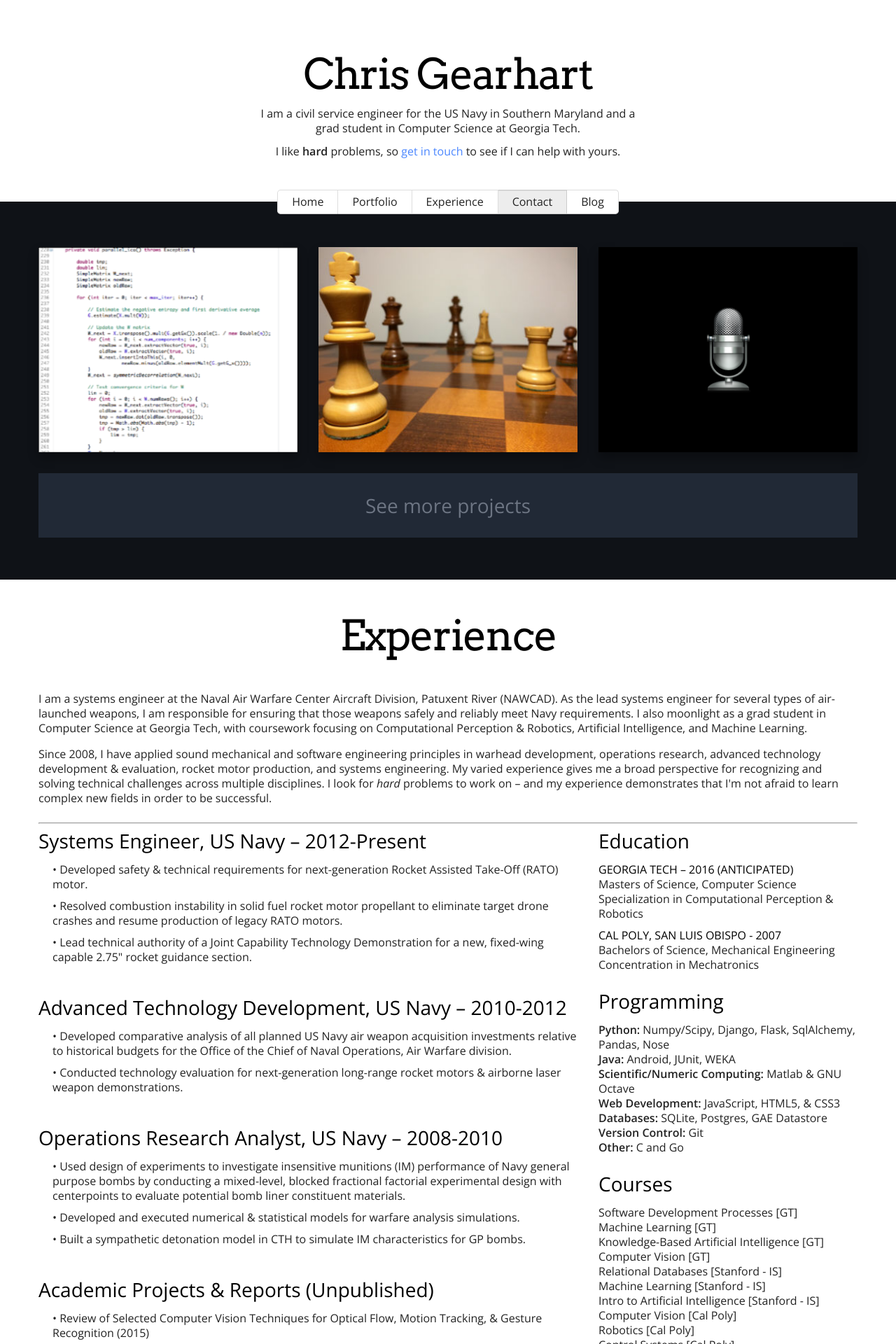
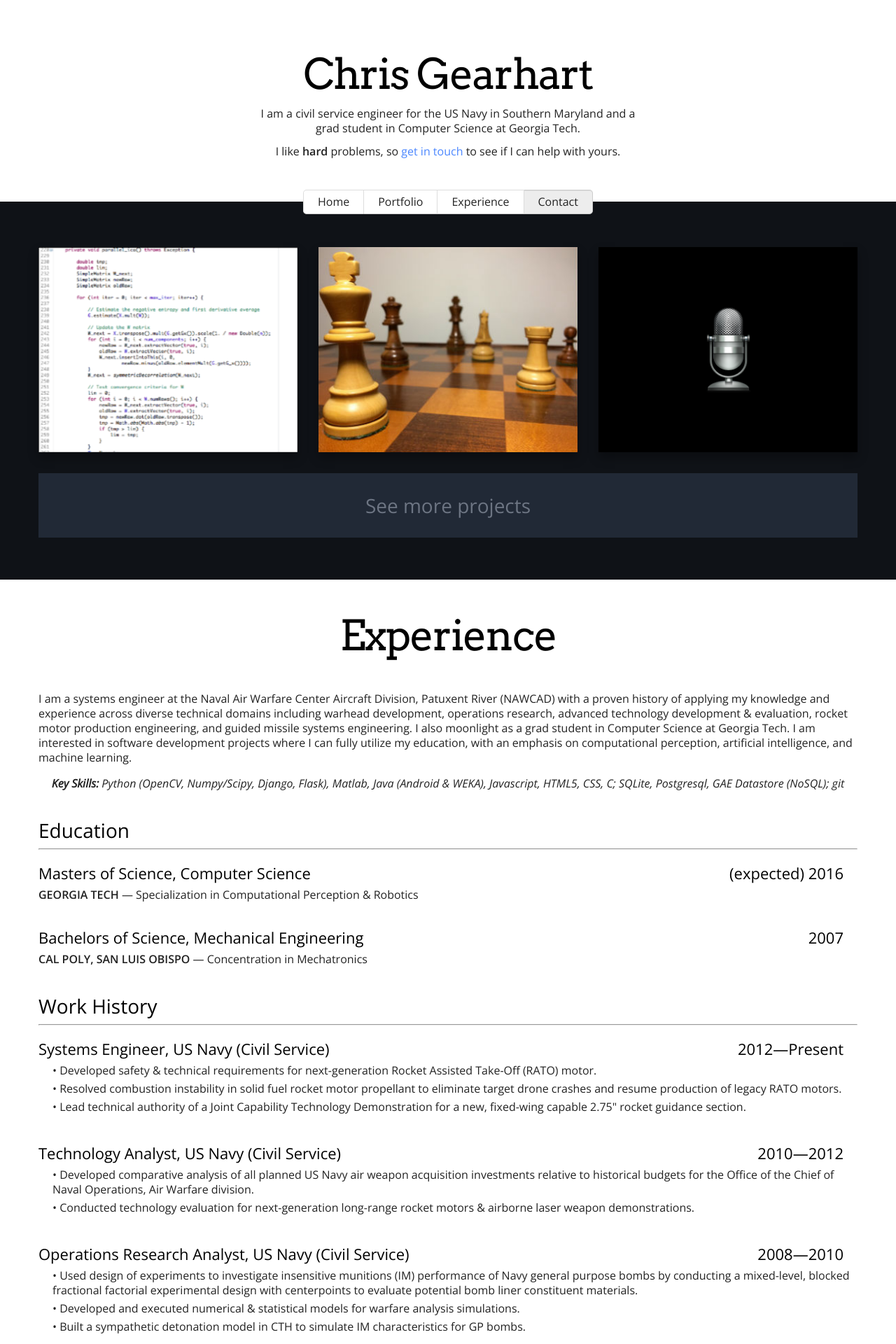
Before and after one commit to cgearhart/cgearhart.github.io, a Jekyll site: the page built from index.html, in a window 1280 px wide. Shown: the top 1920 px of the page at 70% size. Built offline with Jekyll 4.4.1, drawn with Linux system fonts in a browser that asks for light colours; nearby versions of some CDN libraries; some of the changed text lies outside the part shown.

Commit message:
Restyle page to reduce clutter; abstract degrees/jobs to YAML static header templating

```diff
--- a/css/style.css
+++ b/css/style.css
@@ -2,20 +2,20 @@ html * {max-height:1000000px;-webkit-text-size-adjust:100%;-moz-text-size-adjust
 body{-webkit-font-smoothing: antialiased;color:#222;padding:0;margin:0;font:300 16px/21px 'Open sans',Helvetica,Arial,sans-serif;overflow-x:hidden}
 #main{overflow-x:hidden}
 
-h1,h2,h3,h4{color:#000;font-weight:400}
+h1,h2,h3,h4,h5{color:#000;font-weight:400}
 h1,h2{font:60px/60px Arvo;letter-spacing:-2px;margin:50px 0;padding:0;text-align:center;}
-h3,.post h2,.post h3{font-family:'Open Sans',Helvetica,Arial,sans-serif;font-size:28px;margin:0 0 15px;font-weight:300;line-height:32px}
-h4{margin:10px 0 0;text-transform:uppercase;}
+h3,.post h2,.post h3{font-family:'Open Sans',Helvetica,Arial,sans-serif;font-size:28px;margin:40px 0 10px 0;line-height:32px}
+h4{font-family:'Open Sans',Helvetica,Arial,sans-serif;font-size:22px;margin:15px 0 10px 0;font-weight: 300;}
+h5{margin:10px 0 0;text-transform:uppercase;}
 a{text-decoration:none;color:#4b87ff;}
-a:hover{text-decoration:none;color:#4b87ff}
+a:hover, a:active, a:link{text-decoration:none;color:#4b87ff}
 p{margin:0 0 1em;}
-abbr{border-bottom:1px dotted #ddd;cursor:help;}
 b,strong{font-weight:600;}
 pre,code{font-family:"Courier New", Courier, monospace;word-wrap:break-word;}
 pre{padding:0 5px;}
+.upper{text-transform:uppercase;}
+.pub{font-style: italic;}
 .muted{opacity:0.5}
-.tooltip{font-size:14px;}
-.tooltip.in{opacity:1;filter:alpha(opacity=1);}
 
 .alignleft{text-align:left;}
 .alignright{text-align:right;}
@@ -72,11 +72,6 @@ pre{padding:0 5px;}
 		#content h3{font-size:18px;}
 		#content .title a{color:#000;}
 		#content .title a:hover{color:#4b87ff;}
-	#pagebuttons{text-align:center;margin:0 auto 30px;height:0;position:relative;top:-17px;z-index:2;}
-		#pagebuttons.back{top:12px!important;}
-		#pagebuttons .nav{display:inline-block;zoom:1;*display:inline;border-radius:5px;overflow:hidden;background:#ddd;color:#444;border:1px solid #ddd;}
-		#pagebuttons a{background:#fff url('../img/filter-bg.gif');color:#222;font-size:16px;line-height:33px;height:33px;padding:0 10px;display:inline-block;zoom:1;*display:inline;border-left-width:0;border-bottom-color:#ccc;}
-		#pagebuttons a:hover{background:#ededed url('../img/filter-bg-active.gif');}
 
 #portfolio{padding-top:65px;background:#0F1217;border-top:1px #000;border-bottom:1px #000;border-top:1px #000;padding-bottom:30px;position:relative;z-index:1}
 	.items{margin:0;padding:0;list-style:inside none;}
@@ -96,28 +91,22 @@ pre{padding:0 5px;}
 			#github a:hover{background:#2A3445;-webkit-transition:none;-moz-transition:none;transition:none;}
 			#github img{height:185px;}
 
-#skills{position:relative;box-shadow: 0 8px 14px 0px rgba(0,0,1,0.8);}
-	#skills ul,#courses ul,#history ul{margin:0;padding:0}
-		#skills li, #courses li{list-style:inside none;padding:0;}
-		#jobs li{list-style:inside none;padding:0 0 10px 20px;}
-	#history p{margin:0}
-	#history .job{margin:0 0 35px;}
-		.job .year{white-space: nowrap;}
-	.experience{padding:0 0 50px;margin:0 0 65px;border-bottom:1px dotted #ddd;}
-	#education,#courses,#tools{margin-bottom:25px;}
+#experience{position:relative;}
+	#experience ul{margin:0;padding:0}
+		#experience li{list-style:inside none;padding:0;}
+	#skills li{margin:0;padding:0 0 5px 20px;}
+	#skills p{margin:0}
+	#skills .entry{margin:0 0 25px;}
+		.entry .year{white-space: nowrap;}
+		.year{text-align:right;padding:0 20px 0 0;}
 
 #contact, .blog{background:#0F1217;padding-bottom:40px;border-top:1px solid #ddd;color:#fff;border-top:1px #000;}
 	#contact h2, #contact h3, .blog h3{color:#fff}
-	.errors,.success{margin:0 0 10px;padding:10px;list-style:none;border:1px solid #000}
-		.errors{background:#d55;}
-		.errors li{margin:0;padding:0;}
-		.success{background:#5d5;color:#252;}
 
 @media (max-width: 979px) {
 	.item{width:228px;height:181px;}
 	.item .description p{font-size:14px;line-height:18px;}
 	.item .description p+p{display:none;}
-	#education, #courses, #tools{margin-bottom:40px;}
 }
 @media (min-width: 1200px) {
 	.item{width:370px;height:293px;}
@@ -127,22 +116,18 @@ pre{padding:0 5px;}
 	*{box-shadow:none!important;margin:0!important;padding:0!important;}
 	body{font-size:13px;line-height:18px;margin:30px!important;}
 	a[href]:after,abbr:after{content:""!important;float:left;}
-	.mainintro,.container,#jobs,#education,#courses,#tools{width:100%;max-width:100%;}
-	.menu,#portfolio,form,#banner-text p,#contact,#competitions{display:none!important;}
+	.mainintro,.container,.entries{width:100%;max-width:100%;}
+	.menu,#portfolio,/*form*/,#banner-text p,#contact{display:none!important;}
 
 	#banner-text{display:block!important;border-bottom:1px dotted #000;padding-bottom:15px!important;}
 		.mainintro,.slideleft,.slideright,.slideup{opacity:1!important;position:static!important;}
 		.intro{height:auto;border:0;}
 		.intro,.intro h1{margin:0;padding:0;width:auto;height:auto;text-align:center;}
 
-	#content,#skills,#contact{margin:0;padding:0;}
+	#content,#experience,#contact{margin:0;padding:0;}
 
-	#skills{box-shadow:none!important;border:none!important;}
-		#skills .experience .column{position:static!important;float:left!important;width:30%;padding-right:3%!important;}
-		.experience{padding:10px 0 20px!important;margin:0 0 15px!important;border-bottom:1px dotted #000;}
-		#jobs{padding:0 0 10px!important;margin:0 0 15px!important;border-bottom:1px dotted #000;}
-			.job{padding-bottom:10px!important;}
-		#education .education-item{position:static!important;float:left!important;width:50%!important;}
+	#experience{box-shadow:none!important;border:none!important;}
+		.entries{padding:0 0 10px!important;margin:0 0 15px!important;border-bottom:1px dotted #000;}
 
 	h1{font-size:45px;text-align:left!important}
 	h2{display:none;}
--- a/index.html
+++ b/index.html
@@ -42,6 +42,36 @@ projects-extra:
                  <p>The Wine Rack API is written in Python using Django and Django-RestFramework.</p>
     img:         img/portfolio/WineRack.jpg
     url:         https://bitbucket.org/cgearhart/wineapp
+
+degrees:
+  - name:           Masters of Science, Computer Science
+    date:           (expected) 2016
+    school:         Georgia Tech
+    specialization: Specialization in Computational Perception &amp; Robotics
+  - name:           Bachelors of Science, Mechanical Engineering
+    date:           2007
+    school:         Cal Poly, San Luis Obispo
+    specialization: Concentration in Mechatronics
+
+jobs:
+  - name:       Systems Engineer, US Navy (Civil Service)
+    startDate:  2012
+    endDate:    Present
+    item1:      Developed safety &amp; technical requirements for next-generation Rocket Assisted Take-Off (RATO) motor.
+    item2:      Resolved combustion instability in solid fuel rocket motor propellant to eliminate target drone crashes and resume production of legacy RATO motors.
+    item3:      Lead technical authority of a Joint Capability Technology Demonstration for a new, fixed-wing capable 2.75" rocket guidance section.
+  - name:       Technology Analyst, US Navy (Civil Service)
+    startDate:  2010
+    endDate:    2012
+    item1:      Developed comparative analysis of all planned US Navy air weapon acquisition investments relative to historical budgets for the Office of the Chief of Naval Operations, Air Warfare division.
+    item2:      Conducted technology evaluation for next-generation long-range rocket motors &amp; airborne laser weapon demonstrations.
+    item3:
+  - name:       Operations Research Analyst, US Navy (Civil Service)
+    startDate:  2008
+    endDate:    2010
+    item1:      Used design of experiments to investigate insensitive munitions (IM) performance of Navy general purpose bombs by conducting a mixed-level, blocked fractional factorial experimental design with centerpoints to evaluate potential bomb liner constituent materials.
+    item2:      Developed and executed numerical &amp; statistical models for warfare analysis simulations.
+    item3:      Built a sympathetic detonation model in CTH to simulate IM characteristics for GP bombs.
 ---
 <!DOCTYPE html>
 <html lang="en">
@@ -52,7 +82,9 @@ projects-extra:
 </head>
 
 <body data-spy="scroll" data-target=".menu">
+
   <div id="main">
+
     <div class="intro">
       <div class="mainintro">
         <div id="banner-text">
@@ -60,11 +92,13 @@ projects-extra:
         </div>
       </div>
     </div>
+
     <div class="menu" data-spy="affix" data-offset-top="270">
       <ul class="nav">
-                <li><a class="active" href="#main">Home</a></li><li><a href="#portfolio">Portfolio</a></li><li><a href="#skills">Experience</a></li><li><a href="#contact">Contact</a></li><li><a href="/blog">Blog</a></li>
+        <li><a class="active" href="#main">Home</a></li><li><a href="#portfolio">Portfolio</a></li><li><a href="#experience">Experience</a></li><li><a href="#contact">Contact</a></li><!-- <li><a href="/blog">Blog</a></li> -->
       </ul>
     </div>
+
     <div id="portfolio" data-stellar-background-ratio="0.2" class="section row-fluid">
       <div class="container">
         <ul class="items">
@@ -82,9 +116,11 @@ projects-extra:
           {% endfor %}
 
         </ul>
+
         <div id="more">
           <a href="">See more projects</a>
         </div>
+
         <div id="extra-items">
           <ul class="items">
 
@@ -98,120 +134,109 @@ projects-extra:
                 </div>
               </a>
             </li>
+            {% endfor %}
 
-                {% endfor %}
             <li id="github">
               <a target="_blank" href="http://github.com/cgearhart">
                 <img src="img/portfolio/github.png" alt="" />
               </a>
             </li>
-            </ul>
-        </div>
-    </div>
-</div>
-<div id="skills" class="section">
-    <div class="container">
-        <h2>Experience</h2>
-        <div class="row-fluid context">
-            <p>I am a systems engineer at the Naval Air Warfare Center Aircraft Division, Patuxent River (NAWCAD). As the lead systems engineer for several types of air-launched weapons, I am responsible for ensuring that those weapons safely and reliably meet Navy requirements. I also moonlight as a grad student in Computer Science at Georgia Tech, with coursework focusing on Computational Perception &amp; Robotics, Artificial Intelligence, and Machine Learning.</p>
 
-            <p>Since 2008, I have applied sound mechanical and software engineering principles in warhead development, operations research, advanced technology development &amp; evaluation, rocket motor production, and systems engineering. My varied experience gives me a broad perspective for recognizing and solving technical challenges across multiple disciplines. I look for <em>hard</em> problems to work on &ndash; and my experience demonstrates that I'm not afraid to learn complex new fields in order to be successful.</p>
-        </div>
-        <hr>
-        <div class="row-fluid" id="history">
-            <div id="jobs" class="span8">
-                <div class="job">
-                    <h3>Systems Engineer, US Navy<span class='year'> – 2012-Present</span></h3>
-                    <ul>
-                        <li>•   Developed safety &amp; technical requirements for next-generation Rocket Assisted Take-Off (RATO) motor.</li>
-                        <li>•   Resolved combustion instability in solid fuel rocket motor propellant to eliminate target drone crashes and resume production of legacy RATO motors.</li>
-                        <li>•   Lead technical authority of a Joint Capability Technology Demonstration for a new, fixed-wing capable 2.75" rocket guidance section.</li>
-                    </ul>
-                </div>
-                <div class="job">
-                    <h3>Advanced Technology Development, US Navy<span class='year'> – 2010-2012</span></h3>
-                    <ul>
-                        <li>•   Developed comparative analysis of all planned US Navy air weapon acquisition investments relative to historical budgets for the Office of the Chief of Naval Operations, Air Warfare division.</li>
-                        <li>•   Conducted technology evaluation for next-generation long-range rocket motors &amp; airborne laser weapon demonstrations.</li>
-                    </ul>
-                </div>
-                <div class="job">
-                    <h3>Operations Research Analyst, US Navy<span class='year'> – 2008-2010</span></h3>
-                    <ul>
-                        <li>•   Used design of experiments to investigate insensitive munitions (IM) performance of Navy general purpose bombs by conducting a mixed-level, blocked fractional factorial experimental design with centerpoints to evaluate potential bomb liner constituent materials.</li>
-                        <li>•   Developed and executed numerical &amp; statistical models for warfare analysis simulations.</li>
-                        <li>•   Built a sympathetic detonation model in CTH to simulate IM characteristics for GP bombs.</li>
-                    </ul>
-                </div>
-                <div class="job">
-                    <h3>Academic Projects &amp; Reports (Unpublished)</h3>
-                    <ul>
-                        <li>•   Review of Selected Computer Vision Techniques for Optical Flow, Motion Tracking, &amp; Gesture Recognition (2015)</li>
-                        <li>•   Designing an AI Agent to use Visual Reasoning in Solving Raven's Progressive Matrices (2015)</li>
-                        <li>•   Reinforcement Learning in Markov Decision Processes (2014)</li>
-                        <li>•   Local Randomized Search, Clustering, &amp; Unsupervised Learning Methods (2014)</li>
-                        <li>•   Survey of Supervised Learning Methods -- SVM, k-NN, Boosting, Decision Trees, and ANNs (2014)</li>
-                        <li>•   Localization Using Ultrasonic Sensors in an Electronic Travel Aid (2007)</li>
-                        <li>•   Playing Card Identification Under Similarity Transform Using Geometric Hashing (2007)</li>
-                        <li>•   Autonomous Robot using Motorolla MC68HC12 (2006)</li>
-                    </ul>
-                </div>
-            </div>
-            <div id="education" class="span4">
-                <h3>Education</h3>
-                <div class="education-item">
-                    <h4>Georgia Tech – 2016 (anticipated)</h4>
-                    <p>Masters of Science, Computer Science</p>
-                    <p>Specialization in Computational Perception &amp; Robotics</p>
-                </div>
-                <div class="education-item">
-                    <h4>Cal Poly, San Luis Obispo - 2007</h4>
-                    <p>Bachelors of Science, Mechanical Engineering</p>
-                    <p>Concentration in Mechatronics</p>
-                </div>
-            </div>
-
-            <div id="tools" class="span4">
-                <h3>Programming</h3>
-                <ul>
-                    <li><b>Python:</b> Numpy/Scipy, Django, Flask, SqlAlchemy, Pandas, Nose</li>
-                    <li><b>Java:</b> Android, JUnit, WEKA</li>
-                    <li><b>Scientific/Numeric Computing:</b> Matlab &amp; GNU Octave</li>
-                    <li><b>Web Development:</b> JavaScript, HTML5, &amp; CSS3</li>
-                    <li><b>Databases:</b> SQLite, Postgres, GAE Datastore</li>
-                    <li><b>Version Control:</b> Git</li>
-                    <li><b>Other:</b> C and Go</li>
-                </ul>
-            </div>
-
-            <div id="courses" class="span4">
-                <h3>Courses</h3>
-                <ul>
-                    <li>Software Development Processes [GT]</li>
-                    <li>Machine Learning [GT]</li>
-                    <li>Knowledge-Based Artificial Intelligence [GT]</li>
-                    <li>Computer Vision [GT]</li>
-                    <li>Relational Databases [Stanford - IS]</li>
-                    <li>Machine Learning [Stanford - IS]</li>
-                    <li>Intro to Artificial Intelligence [Stanford - IS]</li>
-                    <li>Computer Vision [Cal Poly]</li>
-                    <li>Robotics [Cal Poly]</li>
-                    <li>Control Systems [Cal Poly]</li>
           </ul>
         </div>
 
       </div>
     </div>
+
+    <div id="experience" class="section">
+      <div class="container">
+
+        <h2>Experience</h2>
+        <div class="row-fluid context">
+          <p>I am a systems engineer at the Naval Air Warfare Center Aircraft Division, Patuxent River (NAWCAD) with a proven history of applying my knowledge and experience across diverse technical domains including warhead development, operations research, advanced technology development &amp; evaluation, rocket motor production engineering, and guided missile systems engineering. I also moonlight as a grad student in Computer Science at Georgia Tech. I am interested in software development projects where I can fully utilize my education, with an emphasis on computational perception, artificial intelligence, and machine learning.</p>
         </div>
-<div id="contact" class="section" data-stellar-background-ratio="0.2">
+
+        <div class="aligncenter pub"><b>Key Skills:</b> Python (OpenCV, Numpy/Scipy, Django, Flask), Matlab, Java (Android &amp; WEKA), Javascript, HTML5, CSS, C; SQLite, Postgresql, GAE Datastore (NoSQL); git</div>
+
+        <div id="skills" class="row-fluid">
+          <div class="entries">
+
+
+            <h3>Education</h3><hr>
+            {% for degree in page.degrees %}
+            <div class="entry">
+              <div class="span8"><h4>{{ degree.name }}</h4></div><div class="year span4"><h4>{{ degree.date }}</h4></div>
+              <b class="upper">{{ degree.school }}</b>  &mdash; {{ degree.specialization }}
+            </div>
+            {% endfor %}
+
+
+            <h3>Work History</h3><hr>
+            {% for job in page.jobs %}
+            <div class="entry">
+              <div class="span8"><h4>{{ job.name }}</h4></div><div class="year span4"><h4>{{ job.startDate }}&mdash;{{ job.endDate }}</h4></div>
+              <ul>
+                {% if job.item1 %}<li>•   {{ job.item1 }}</li>{% endif %}
+                {% if job.item2 %}<li>•   {{ job.item2 }}</li>{% endif %}
+                {% if job.item3 %}<li>•   {{ job.item3 }}</li>{% endif %}
+              </ul>
+            </div>
+            {% endfor %}
+
+
+            <h3>Academic Projects &amp; Reports</h3><hr>
+            <div class="entry">
+              <b><span class="upper">Machine Learning</span></b> &mdash; Python (Numpy, Pandas, Scikit-learn) &amp; Java (WEKA)
+              <ul>
+                <li></li>
+                <li>•   <span class="pub">Reinforcement Learning in Markov Decision Processes</span> (2014)</li>
+                <li>•   <span class="pub">Local Randomized Search, Clustering, &amp; Unsupervised Learning Methods</span> (2014)</li>
+                <li>•   <span class="pub">Survey of Supervised Learning Methods &mdash; SVM, k-NN, Boosting, Decision Trees, and ANNs</span> (2014)</li>
+              </ul>
+            </div>
+
+            <div class="entry">
+              <b><span class="upper">Computer Vision</span></b> &mdash; Python (Numpy &amp; OpenCV), Matlab &amp; GNU Octave
+              <ul>
+                <li></li>
+                <li>•   <span class="pub">Review of Computer Vision Techniques for Optical Flow, Motion Tracking, &amp; Gesture Recognition</span> (2015)</li>
+                <li>•   <span  class="pub">Designing an AI Agent to use Visual Reasoning in Solving Raven's Progressive Matrices</span> (2015)</li>
+                <li>•   <span class="pub">Playing Card Identification Under Similarity Transform Using Geometric Hashing</span> (2007)</li>
+              </ul>
+            </div>
+
+            <div class="entry">
+              <b><span class="upper">Embedded Development</span></b> &mdash; C
+              <ul>
+                <li>•   <span  class="pub">Localization Using Ultrasonic Sensors in an Electronic Travel Aid</span> (2007)</li>
+                <li>•   <span  class="pub">Autonomous Robot using Motorolla MC68HC12</span> (2006)</li>
+              </ul>
+            </div>
+
+            <div class="entry">
+              <b><span class="upper">Web &amp; Mobile Development</span></b> &mdash; Android (Java), Python (Django, Flask, &amp; SqlAlchemy), Javascript, HTML5, and CSS3
+              <ul>
+                <li>•   Android/web-app synchronization (2014)</li>
+              </ul>
+            </div>
+
+
+              </ul>
+            </div>
+
+          </div>
+        </div>
+
+      </div>
+    </div>
+
+    <div id="contact" data-stellar-background-ratio="0.2" class="section">
       <div class="container">
         <h3>Contact Info</h3>
-        <div class="row-fluid">
-            <div class="column">
+        <div class="row-fluid column">
           <p class="social">
             Reach me at chris@gearley.com and find me on <a class='url' title='Chris Gearhart on GitHub' href='http://github.com/cgearhart'>GitHub</a>, <a class='url' title='Chris Gearhart on LinkedIn' href='http://www.linkedin.com/pub/christopher-gearhart/54/470/905'>LinkedIn</a>, and <a class='url' title='Chris Gearhart on Google+' rel='author' href='https://plus.google.com/u/0/104352161487845958599'>Google+</a>
           </p>
-            </div>
         </div>
       </div>
     </div>
```
Lines whose indentation alone changed are shown as unchanged.
